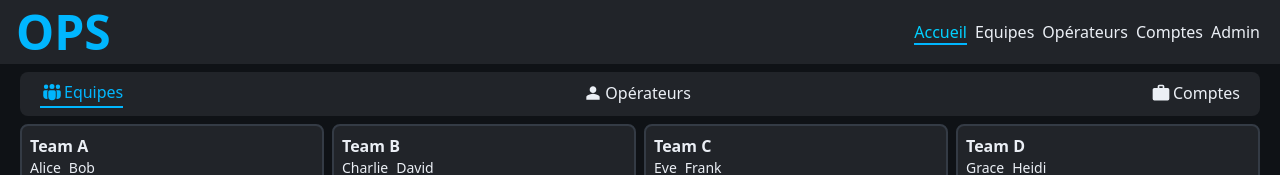
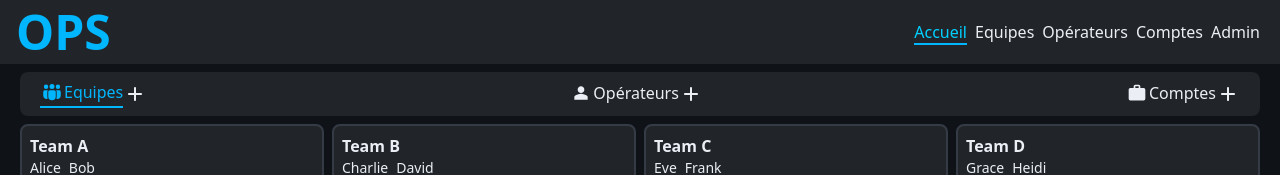
Before and after one commit to wallcreation/OPS-Front, a Vue app: page /admin/dashboard in a window 1280 px wide. Shown: the top 175 px of the page. Built offline with nearby package versions, Linux system fonts and the light colour scheme; what tailwindcss-motion would draw is missing.

Commit message:
feat: refactor admin components; move AccountCard, OperatorCard, and TeamCard to admin directory and update imports in AdminDashboard

```diff
--- /dev/null
+++ b/src/components/admin/TeamAdd.vue
@@ -0,0 +1,41 @@
+<script setup>
+import { ref } from 'vue'
+const props = defineProps({
+    showModal: Boolean
+})
+const emit = defineEmits(['close'])
+const close = async () => {
+    emit('close')
+}
+const teamipt = ref("")
+const addteam = async () => {
+    console.log('Team name:')
+}
+</script>
+<template>
+    <div
+    v-if="showModal"
+    class="fixed inset-0 z-50 flex items-center justify-center bg-bg/50 backdrop-blur-md"
+  >
+    <div class="mx-5 p-3 max-w-lg w-full bg-surface rounded-lg border-1 border-border">
+      <h1 class="text-xl font-bold">Ajouter une équipe</h1>
+      <form action="" class="my-2">
+        <input
+          type="text"
+          name="tname"
+          id="tname"
+          required
+          placeholder="Nom de la nouvelle équipe"
+          :value="teamipt"
+          class="w-full border-b-2 border-border active:border-primary hover:border-primary-dark outline-none"
+        />
+      </form>
+      <div class="flex gap-2 justify-end mt-1">
+        <button @click="addteam" class="text-primary hover:border-b-2 hover:border-primary">Valider</button>
+        <button @click="showModal = false" class="text-error hover:border-b-2 hover:border-error">
+          Annuler
+        </button>
+      </div>
+    </div>
+  </div>
+</template>
--- a/src/views/AdminDashboard.vue
+++ b/src/views/AdminDashboard.vue
@@ -1,8 +1,8 @@
 <script setup>
 import { ref } from 'vue'
-import TeamCard from '@/components/TeamCard.vue'
-import OperatorCard from '@/components/OperatorCard.vue'
-import AccountCard from '@/components/AccountCard.vue'
+import TeamCard from '@/components/admin/TeamCard.vue'
+import OperatorCard from '@/components/admin/OperatorCard.vue'
+import AccountCard from '@/components/admin/AccountCard.vue'
 const teams = ref([
   { id: 1, name: 'Team A', operators: ['Alice', 'Bob'], accounts: ['Account1', 'Account2'] },
   { id: 2, name: 'Team B', operators: ['Charlie', 'David'], accounts: ['Account3', 'Account4'] },
@@ -43,6 +43,7 @@ const switcher = ref(1)
 </script>
 <template>
   <div class="flex items-center justify-between px-5 py-2 mt-2 mb-2 bg-surface rounded-lg">
+    <div class="flex items-center">
       <button
         class="hover:border-b-2 hover:border-primary"
         :class="[switcher === 1 ? 'text-primary border-b-2 border-primary' : '']"
@@ -64,6 +65,16 @@ const switcher = ref(1)
         </span>
         <span class="hidden md:inline">Equipes</span>
       </button>
+      <button class="active:text-primary hover:text-primary">
+        <svg xmlns="http://www.w3.org/2000/svg" width="24" height="24" viewBox="0 0 24 24">
+          <path
+            fill="currentColor"
+            d="M11 13H6q-.425 0-.712-.288T5 12t.288-.712T6 11h5V6q0-.425.288-.712T12 5t.713.288T13 6v5h5q.425 0 .713.288T19 12t-.288.713T18 13h-5v5q0 .425-.288.713T12 19t-.712-.288T11 18z"
+          />
+        </svg>
+      </button>
+    </div>
+    <div class="flex items-center">
       <button
         class="hover:border-b-2 hover:border-primary"
         :class="[switcher === 2 ? 'text-primary border-b-2 border-primary' : '']"
@@ -85,6 +96,16 @@ const switcher = ref(1)
         </span>
         <span class="hidden md:inline">Opérateurs</span>
       </button>
+      <button class="active:text-primary hover:text-primary">
+        <svg xmlns="http://www.w3.org/2000/svg" width="24" height="24" viewBox="0 0 24 24">
+          <path
+            fill="currentColor"
+            d="M11 13H6q-.425 0-.712-.288T5 12t.288-.712T6 11h5V6q0-.425.288-.712T12 5t.713.288T13 6v5h5q.425 0 .713.288T19 12t-.288.713T18 13h-5v5q0 .425-.288.713T12 19t-.712-.288T11 18z"
+          />
+        </svg>
+      </button>
+    </div>
+    <div class="flex items-center">
       <button
         class="hover:border-b-2 hover:border-primary"
         :class="[switcher === 3 ? 'text-primary border-b-2 border-primary' : '']"
@@ -106,6 +127,15 @@ const switcher = ref(1)
         </span>
         <span class="hidden md:inline">Comptes</span>
       </button>
+      <button class="active:text-primary hover:text-primary">
+        <svg xmlns="http://www.w3.org/2000/svg" width="24" height="24" viewBox="0 0 24 24">
+          <path
+            fill="currentColor"
+            d="M11 13H6q-.425 0-.712-.288T5 12t.288-.712T6 11h5V6q0-.425.288-.712T12 5t.713.288T13 6v5h5q.425 0 .713.288T19 12t-.288.713T18 13h-5v5q0 .425-.288.713T12 19t-.712-.288T11 18z"
+          />
+        </svg>
+      </button>
+    </div>
   </div>
   <div class="motion-duration-[2s] motion-ease-spring-smooth">
     <div v-if="switcher === 1" class="grid gap-2 grid-cols-2 md:grid-cols-3 lg:grid-cols-4">
```
Also changed, not shown: src/components/admin/AccountCard.vue (renamed from src/components/AccountCard.vue), src/components/admin/OperatorCard.vue (renamed from src/components/OperatorCard.vue), src/components/admin/TeamCard.vue (renamed from src/components/TeamCard.vue). Lines whose indentation alone changed are shown as unchanged.
